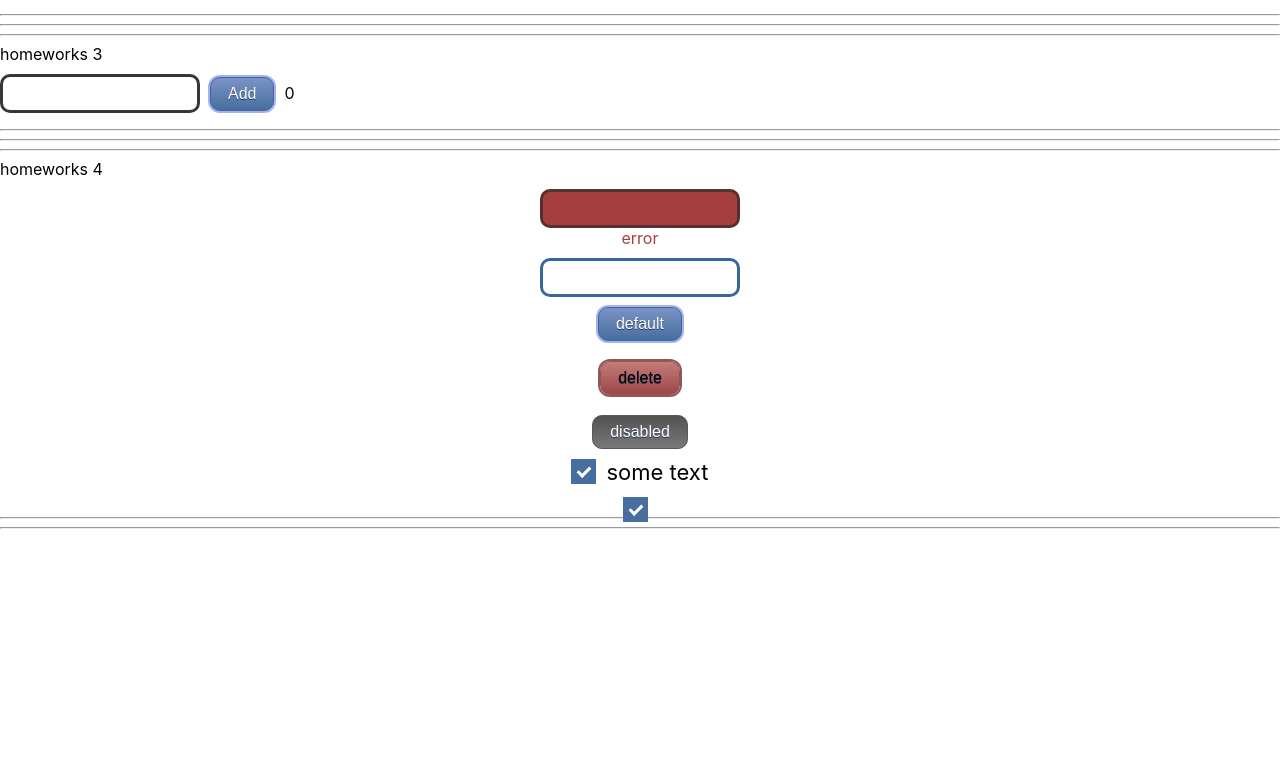
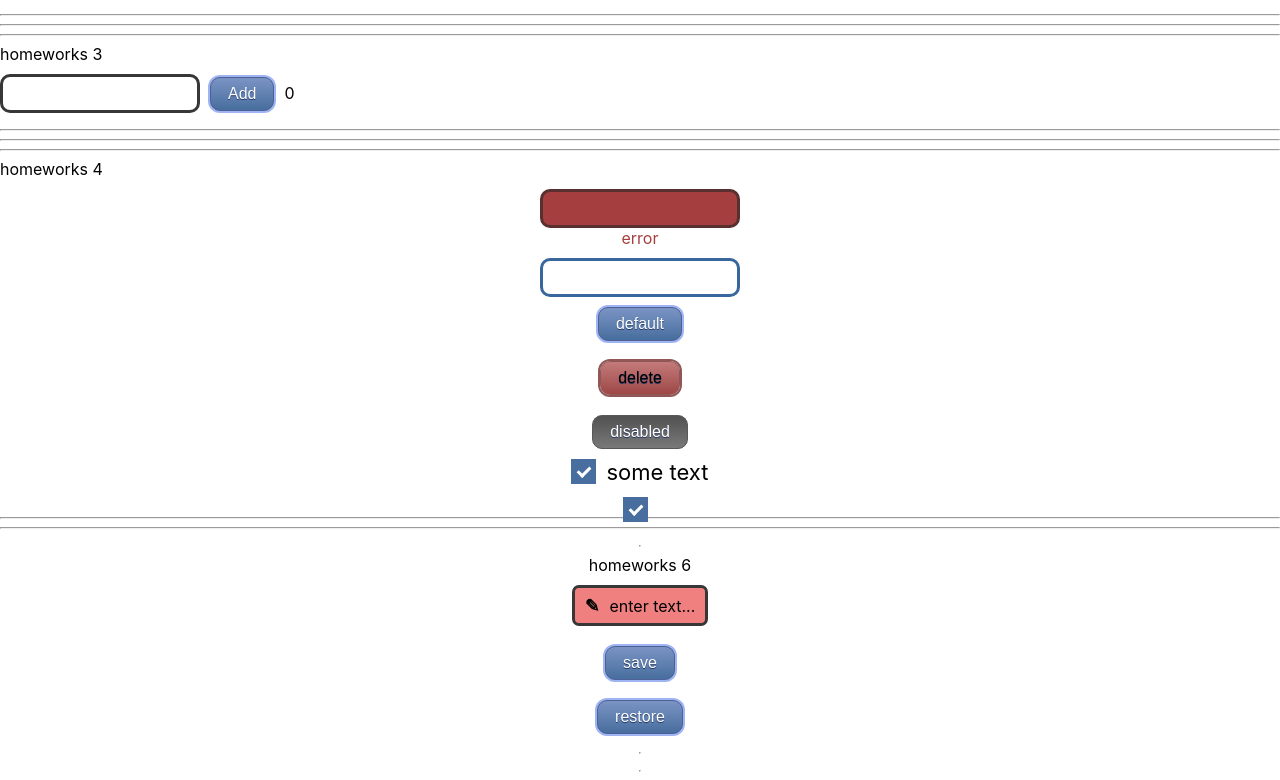
Before and after one commit to maunonen/it-incubator-ignat, a React (Create React App) app: page /#/pre-junior in a window 1280 px wide. Shown: the part 954-1734 px from the top of the page. Before the commit the page ends 1491 px from the top, so only its background shows below. Built offline with nearby package versions, Linux system fonts and the light colour scheme.

Commit message:
HW 6 ready - editable span with local storage

```diff
--- a/src/p1-main/m1-ui/u1-app/App.tsx
+++ b/src/p1-main/m1-ui/u1-app/App.tsx
@@ -5,6 +5,7 @@ import HW2 from '../../../p2-homeworks/h2/HW2'
 import HW3 from "../../../p2-homeworks/h3/HW3";
 import HW4 from "../../../p2-homeworks/h4/HW4";
 import HW5 from "../../../p2-homeworks/h5/HW5";
+import HW6 from "../../../p2-homeworks/h6/HW6";
 
 function App() {
     return (
@@ -15,6 +16,7 @@ function App() {
             <HW3/>
             <HW4/>*/}
             <HW5/>
+            <HW6/>
 
         </div>
     )
--- a/src/p2-homeworks/h4/HW4.tsx
+++ b/src/p2-homeworks/h4/HW4.tsx
@@ -24,7 +24,7 @@ function HW4() {
             <hr/>
             homeworks 4
 
-            <div className={s.column}>
+                     <div className={s.column}>
                 <SuperInputText
                     value={text}
                     onChangeText={setText}
--- a/src/p2-homeworks/h5/HW5.tsx
+++ b/src/p2-homeworks/h5/HW5.tsx
@@ -9,9 +9,9 @@ function HW5() {
             {/*в gh-pages лучше работает HashRouter*/}
             <HashRouter>
 
-            <Header/>
+                <Header/>
 
-            <Routes/>
+                <Routes/>
 
             </HashRouter>
         </div>
--- a/src/p2-homeworks/h5/Header.tsx
+++ b/src/p2-homeworks/h5/Header.tsx
@@ -19,7 +19,7 @@ function Header() {
                     >Junior</NavLink>
                     <NavLink
                         to={PATH.JUNIOR_PLUS}
-                        className={s.item }
+                        className={s.item}
                     >Junior Plus</NavLink>
                     <div className={s.item + ' ' + s.waffel}>menu</div>
                 </div>
--- a/src/p2-homeworks/h5/Routes.tsx
+++ b/src/p2-homeworks/h5/Routes.tsx
@@ -1,5 +1,5 @@
 import React from 'react'
-import {Redirect, Switch, Route } from 'react-router-dom'
+import {Redirect, Switch, Route} from 'react-router-dom'
 import Error404 from "./pages/Error404";
 import PreJunior from "./pages/PreJunior";
 import Junior from "./pages/Junior";
--- /dev/null
+++ b/src/p2-homeworks/h6/HW6.module.css
@@ -0,0 +1,29 @@
+.editableSpan {
+    background-color: lightcoral;
+}
+.editableSpan:before {
+    content: "\270E";
+    font-size: 1.1rem;
+    font-weight: 600;
+    padding-right: 10px;
+}
+
+.spanStyle {
+    border: 3px solid #373737;
+    border-radius: 7px;
+    margin: 10px 5px;
+    display: inline-block;
+    padding: 7px 10px;
+    font-size: 1rem;
+    transition: 0.3s;
+}
+
+.editableSpanBlock {
+    margin: 0px auto;
+}
+
+.column {
+    display: flex;
+    flex-direction: column;
+    align-items: center;
+}
--- a/src/p2-homeworks/h6/HW6.tsx
+++ b/src/p2-homeworks/h6/HW6.tsx
@@ -1,7 +1,8 @@
-import React, {useState} from 'react'
+import React, {useEffect, useState} from 'react'
 import SuperEditableSpan from './common/c4-SuperEditableSpan/SuperEditableSpan'
 import SuperButton from '../h4/common/c2-SuperButton/SuperButton'
 import {restoreState, saveState} from './localStorage/localStorage'
+import s from './HW6.module.css';
 
 function HW6() {
     const [value, setValue] = useState<string>('')
@@ -10,20 +11,26 @@ function HW6() {
         saveState<string>('editable-span-value', value)
     }
     const restore = () => {
-        // setValue()
+        const storedValue = restoreState<string>('editable-span-value', value)
+        setValue(storedValue)
     }
 
+    /*useEffect(() => {
+        const storedValue = restoreState<string>('editable-span-value', value)
+        setValue(storedValue)
+    }, [])*/
+
     return (
-        <div>
+        <div className={s.column}>
             <hr/>
             homeworks 6
-
             {/*should work (должно работать)*/}
             <div>
                 <SuperEditableSpan
                     value={value}
                     onChangeText={setValue}
-                    spanProps={{children: value ? undefined : 'enter text...'}}
+                    spanProps={{children: value ? undefined : 'enter text...', className: s.spanStyle }}
+                    spanClassName={s.editableSpan}
                 />
             </div>
             <SuperButton onClick={save}>save</SuperButton>
--- a/src/p2-homeworks/h6/common/c4-SuperEditableSpan/SuperEditableSpan.tsx
+++ b/src/p2-homeworks/h6/common/c4-SuperEditableSpan/SuperEditableSpan.tsx
@@ -31,22 +31,21 @@ const SuperEditableSpan: React.FC<SuperEditableSpanType> = (
     const {children, onDoubleClick, className, ...restSpanProps} = spanProps || {}
 
     const onEnterCallback = () => {
-        // setEditMode() // выключить editMode при нажатии Enter
+        setEditMode(false) // выключить editMode при нажатии Enter
 
         onEnter && onEnter()
     }
     const onBlurCallback = (e: React.FocusEvent<HTMLInputElement>) => {
-        // setEditMode() // выключить editMode при нажатии за пределами инпута
+        setEditMode(false) // выключить editMode при нажатии за пределами инпута
 
         onBlur && onBlur(e)
     }
     const onDoubleClickCallBack = (e: React.MouseEvent<HTMLSpanElement, MouseEvent>) => {
-        // setEditMode() // включить editMode при двойном клике
-
+        setEditMode(true) // включить editMode при двойном клике
         onDoubleClick && onDoubleClick(e)
     }
 
-    const spanClassName = `${'сделать красивый стиль для спана'} ${className}`
+    const spanClassName = `${restProps.spanClassName ? restProps.spanClassName : ''} ${className ? className : ''}`
 
     return (
         <>
```
Lines whose indentation alone changed are shown as unchanged.
